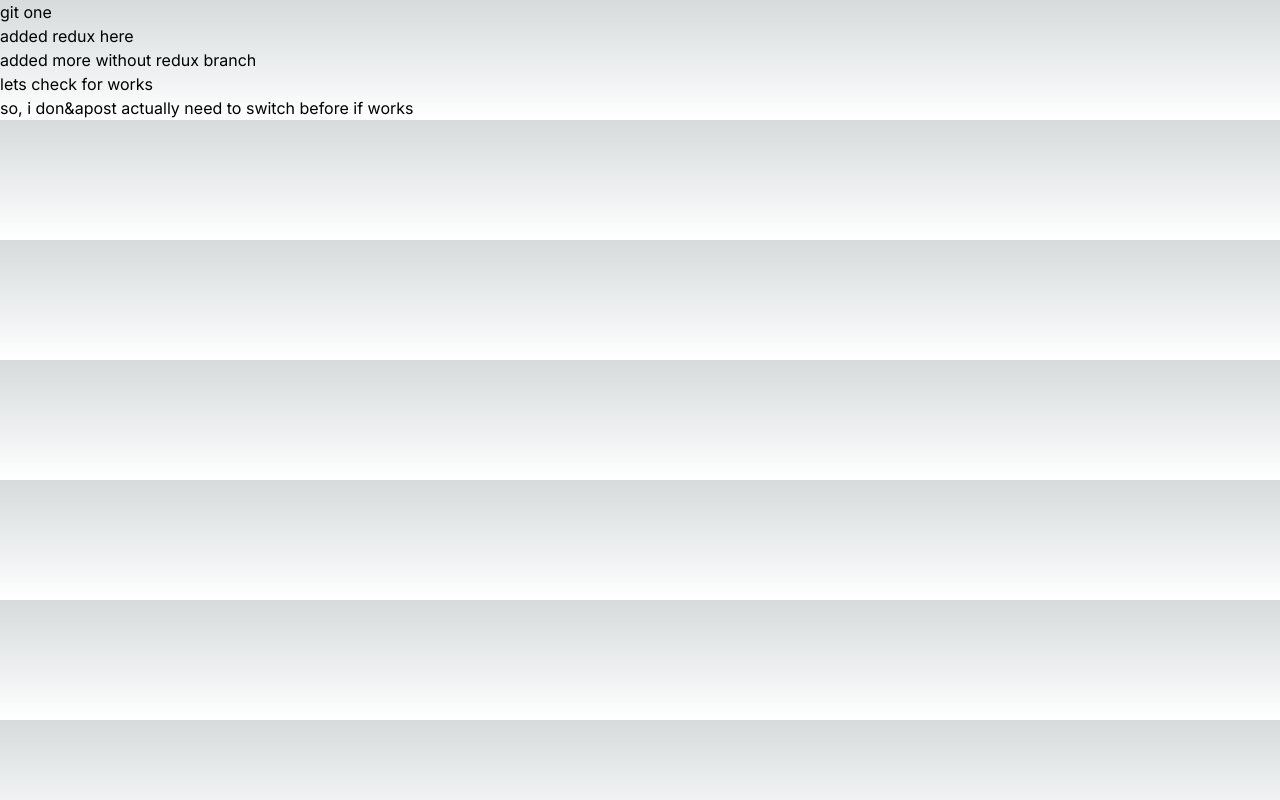
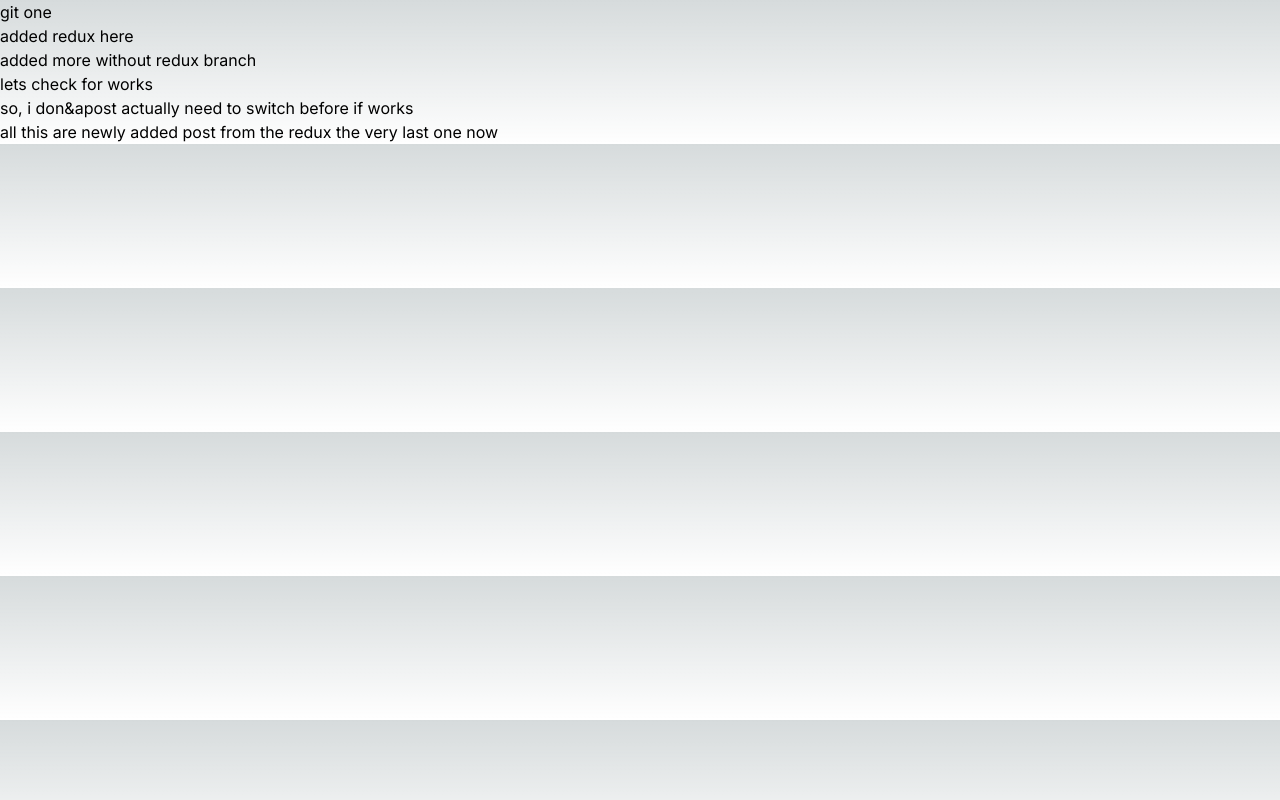
Before and after one commit to austinedavid/gittest, a Next.js app: page / in a window 1280 px wide. Built offline with nearby package versions, Linux system fonts and the light colour scheme.

Commit message:
making things work well now

```diff
--- a/src/app/page.tsx
+++ b/src/app/page.tsx
@@ -8,6 +8,7 @@ const Home = () => {
       <p>added more without redux branch</p>
       <h1>lets check for works</h1>
       <p>so, i don&apost actually need to switch before if works</p>
+      <p>all this are newly added post from the redux the very last one now</p>
     </div>
   )
 }
```
